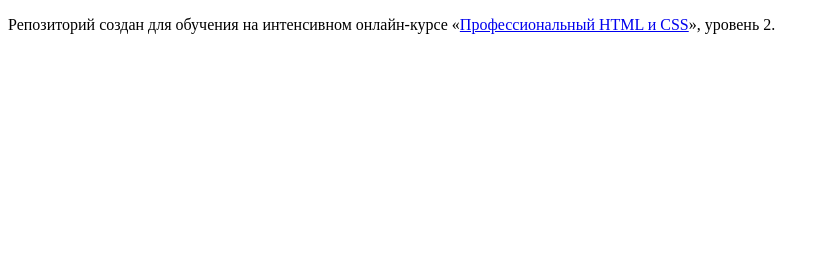
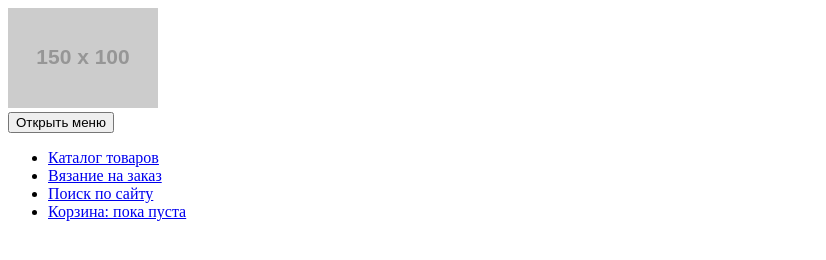
Before and after one commit to CreaturesT/585395-mishka, a website: page source/index.html in a window 1280 px wide. Shown: the whole page, without its empty margins (0-826 px from the left). Drawn offline with Linux system fonts and the light colour scheme; placeholder pictures from the web are drawn by us.

Commit message:
Разметил шапку сайта

```diff
--- a/package.json
+++ b/package.json
@@ -19,5 +19,8 @@
   ],
   "engines": {
     "node": "8.12"
+  },
+  "dependencies": {
+    "grunt-cli": "^1.3.1"
   }
 }
--- a/source/index.html
+++ b/source/index.html
@@ -2,11 +2,32 @@
 <html lang="ru">
   <head>
     <meta charset="utf-8">
-    <title>HTML Academy: Мишка</title>
+    <title>Интернет магазин: Мишка</title>
   </head>
   <body>
-
-    <p>Репозиторий создан для обучения на интенсивном онлайн‑курсе «<a href="https://htmlacademy.ru/intensive/adaptive">Профессиональный HTML и CSS</a>», уровень 2.</p>
-
+    <header class="page-header">
+      <a class="page-header__logo">
+        <img class="pade-header__logo-image" src="http://placehold.it/150x100" width="150" height="100" alt="Интернет магазин: Мишка">
+      </a>
+      <nav class="main-nav">
+        <button class="main-nav__toggle" type="button">Открыть меню</button>
+        <div class="main-nav__wrapper">
+          <ul class="main-nav__list site-list">
+            <li class="site-list__item">
+              <a href="catalog.html">Каталог товаров</a>
+            </li>
+            <li class="site-list__item">
+              <a href="form.html">Вязание на заказ</a>
+            </li>
+            <li class="site-list__item">
+              <a href="#">Поиск по сайту</a>
+            </li>
+            <li class="site-list__item">
+              <a href="#">Корзина: пока пуста</a>
+            </li>
+          </ul>
+        </div>
+      </nav>
+    </header>
   </body>
 </html>
```
Also changed, not shown: source/form.html (added, +6 -0 lines), source/catalog.html (added), 1 other file.
